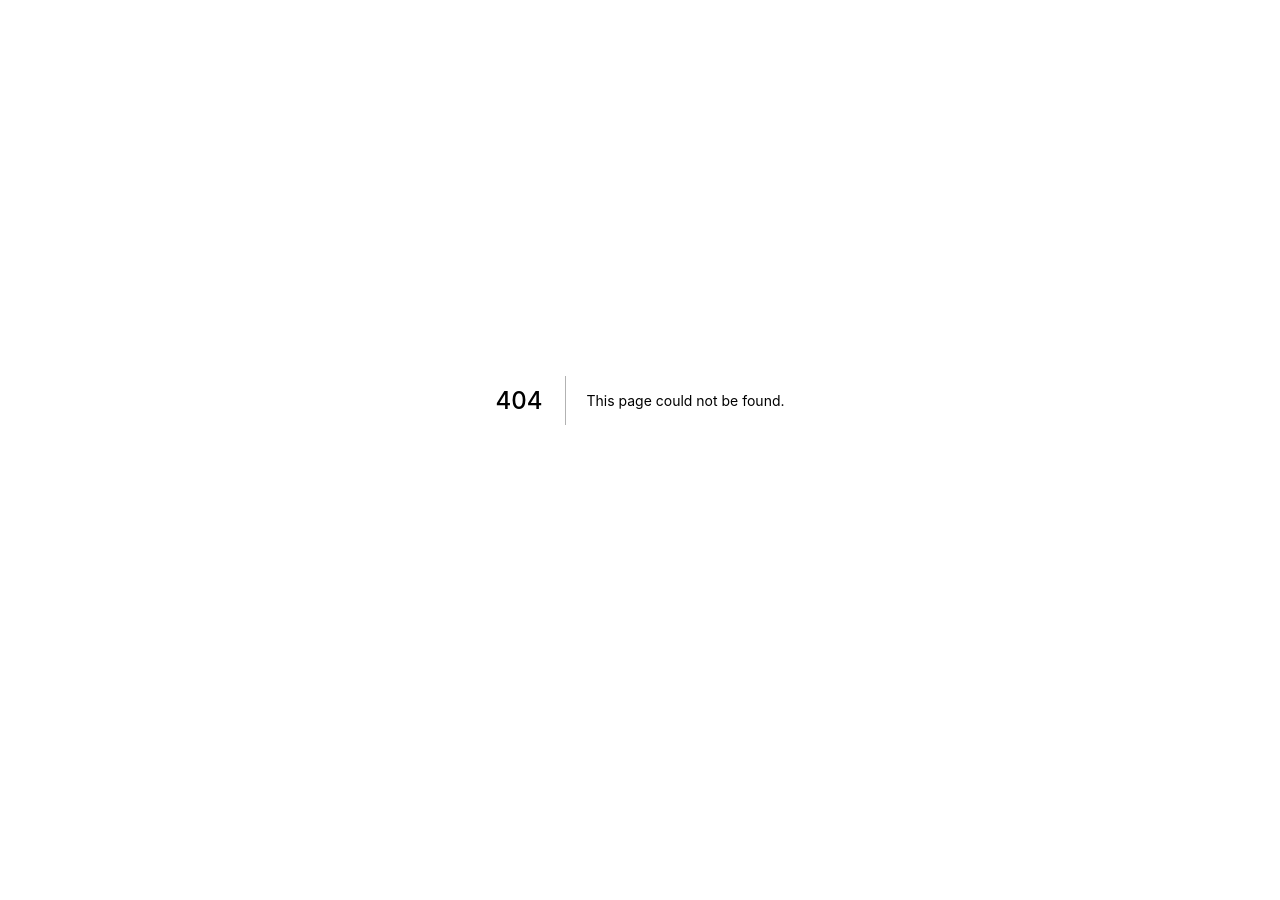
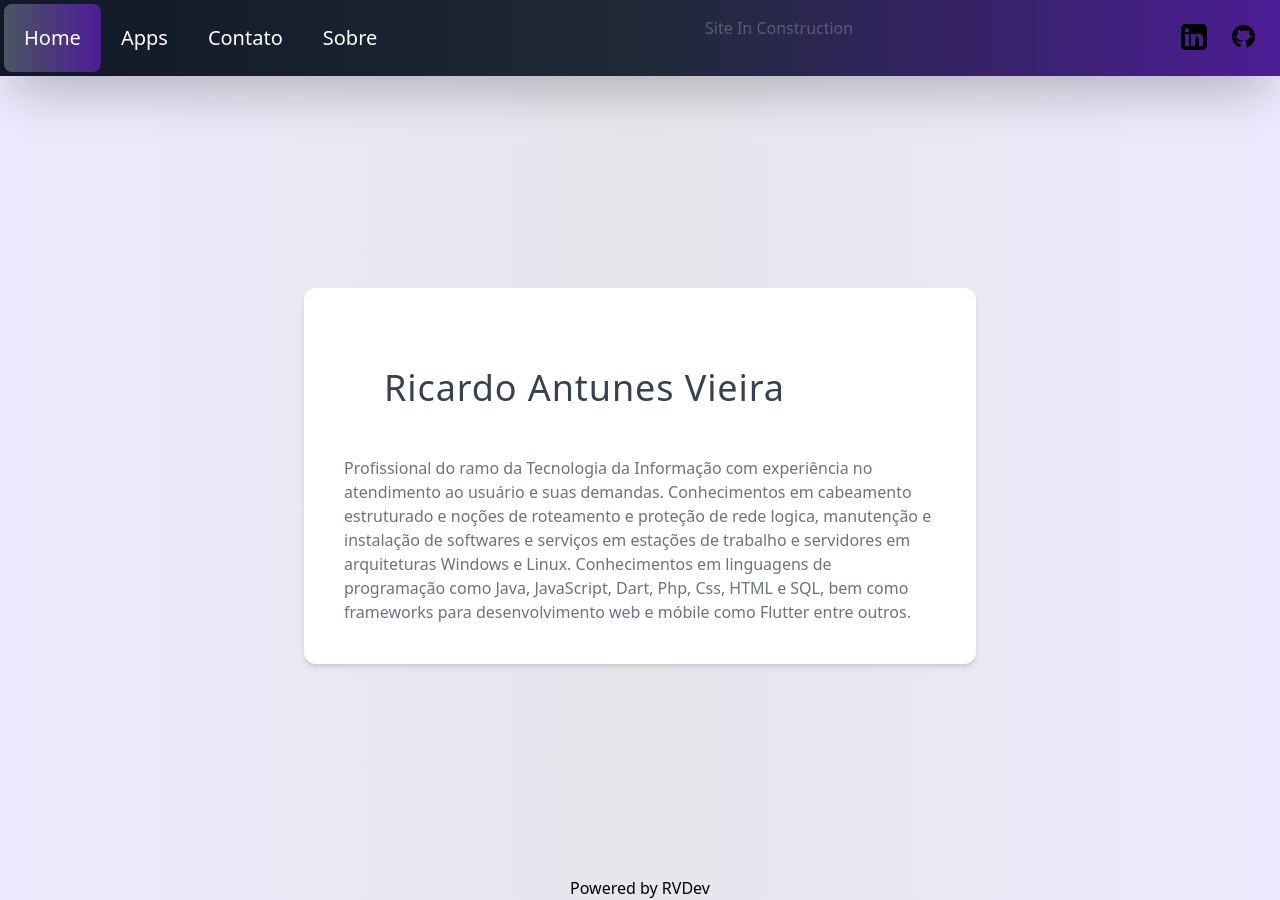
Before and after one commit to RicardoAVieira/portfolio, a Next.js app: page /about in a window 1280 px wide. Before the commit this address had no page. Before the commit the page ends 800 px from the top, so only its background shows below. Built offline with nearby package versions, Linux system fonts and the light colour scheme.

Commit message:
Add about page, Background color changed and github icon add.

```diff
--- a/components/Footer.js
+++ b/components/Footer.js
@@ -5,9 +5,12 @@ export default function Footer() {
                 <a class="" href="https://www.linkedin.com/in/ricardoav/" target="_blank" rel="noopener noreferrer" >
                     <p class=" font-thin shadow-2xl ">
                         Powered by RVDev
+
                     </p>
                 </a>
+
             </footer>
+
 
         </div>
     )
--- a/components/Header.js
+++ b/components/Header.js
@@ -4,17 +4,19 @@ export default function Header() {
         <div className="flex justify-between bg-gradient-to-r from-gray-900 via-gray-800 to-purple-900 shadow-2xl">
             <div className="flex justify-Start p-1"  >
                 <a className="rounded-lg text-xl p-5 text-white bg-gradient-to-r from-gray-600 to-purple-900 hover:from-pink-800 hover:to-black-900" href="/">Home</a>
-                <a className="rounded-lg text-xl p-5 text-white hover:text-red-500" href="/myApps">My Apps</a>
-                <a className="rounded-lg text-xl p-5 text-white hover:text-red-500" href="contact">Contact</a>
+                <a className="rounded-lg text-xl p-5 text-white hover:text-red-500" href="/myApps">Apps</a>
+                <a className="rounded-lg text-xl p-5 text-white hover:text-red-500" href="contact">Contato</a>
+                <a className="rounded-lg text-xl p-5 text-white hover:text-red-500" href="about">Sobre</a>
             </div>
             <div>
-                <h2 class="text-white flex justify-center animate-bounce p-4">
+                <h2 class="text-gray-500 flex justify-center animate-pulse p-4">
                     Site In Construction
                     </h2>
             </div>
 
-            <div className="flex justify-end p-5 rounded-lg shadow-2x1 ">
-                <a href="https://www.linkedin.com/in/ricardoav/" > <img src="/linkedin26.png" /> </a>
+            <div className="flex justify-end p-5 rounded-lg shadow-2x1 flex space-x-4">
+                <a className="p-1" href="https://www.linkedin.com/in/ricardoav/" > <img src="/linkedin26.png" /> </a>
+                <a className="p-1" href="https://github.com/RicardoAVieira"><img src="/github50.png" /></a>
             </div>
 
         </div>
--- /dev/null
+++ b/pages/about.js
@@ -0,0 +1,41 @@
+import styles from '../styles/Home.module.css'
+import Header from '../components/Header'
+import Head from 'next/head'
+import Footer from '../components/Footer'
+
+
+
+export default function Contact() {
+
+    return (
+        <div className="bg-gradient-to-r from-purple-100 via-gray-200 to-purple-100">
+            <Head>
+                <title>teste</title>
+                <meta charSet="utf-8" />
+                <meta name="viewport" content="initial-scale=1.0, width=device-width" />
+            </Head>
+            <Header />
+
+            <div className={styles.container}>
+                <main className={styles.main}>
+                    <div className="max-w-md mx-auto bg-white rounded-xl shadow-md overflow-hidden md:max-w-2xl">
+                        <div className="md:flex">
+                            <div className="md:flex-shrink-0">
+                            </div>
+                            <div className="p-10">
+                                <div className="tracking-wide text-sm text-gray-700 text-4xl p-10 center">Ricardo Antunes Vieira</div>
+
+                                <p className="mt-2 text-gray-500">Profissional do ramo da Tecnologia da Informação com experiência no atendimento ao usuário e suas demandas. Conhecimentos em cabeamento estruturado e noções de roteamento e proteção de rede logica, manutenção e instalação de softwares  e serviços em estações de trabalho e servidores em arquiteturas Windows e Linux. Conhecimentos  em  linguagens de programação como Java, JavaScript, Dart, Php, Css, HTML e SQL, bem como frameworks para desenvolvimento web e móbile como Flutter entre outros.</p>
+                            </div>
+                        </div>
+                    </div>
+
+
+                </main>
+            </div>
+
+
+            <Footer />
+        </div>
+    )
+}
--- a/pages/contact.js
+++ b/pages/contact.js
@@ -8,7 +8,7 @@ import Footer from '../components/Footer'
 export default function Contact() {
 
     return (
-        <div className="bg-gradient-to-r from-purple-100 via-pink-100 to-red-100">
+        <div className="bg-gradient-to-r from-purple-100 via-gray-200 to-purple-100">
             <Head>
                 <title>teste</title>
                 <meta charSet="utf-8" />
--- a/pages/index.js
+++ b/pages/index.js
@@ -5,7 +5,7 @@ import Footer from '../components/Footer'
 
 
 export default function Home() {
-  return (<div className="bg-gradient-to-r from-purple-100 via-pink-100 to-red-100">
+  return (<div className="bg-gradient-to-r from-purple-100 via-gray-200 to-purple-100">
     <Head>
       <title>Ricardo Vieira Development</title>
       <link rel="icon" href="/favicon.ico" />
@@ -15,18 +15,17 @@ export default function Home() {
     <div className={styles.container}>
       <main className={styles.main}>
 
-        <div class="max-w-xl mx-auto bg-white rounded-x1 shadow-md overflow-hidden md:max-w-2xl">
+        <div class="bg-white rounded-x1 shadow-2xl">
           <div class="md:flex w-auto h-auto ">
             <div class="md:flex-shrink-0">
-              <img class="h-auto w-auto object-cover lg:w-48" src="/20210117_1510182.jpg" alt="Author Image" />
+              <img class="max-w-md mx-auto " src="/20210117_1510182.jpg" alt="Author Image" />
             </div>
             <div class="p-5 ">
               <div class="uppercase tracking-wide text-sm text-indigo-500 font-semibold ">Ricardo Antunes Vieira</div>
               <a href="mailto:ricardo.antunes.vieira@gmail.com"
-                class="block mt-1 text-lg leading-tight font-medium text-black hover:underline">Contact for new jobs</a>
+                class="block mt-1 text-lg leading-tight font-medium text-black hover:underline">Entre em contato para novos trabalhos.</a>
               <p class="mt-2 text-gray-600 ">
-                Professional in the Information Technology area, focused on mobile and web development.
-              </p>
+                Profissional na área de Tecnologia da Informação, com foco em desenvolvimento mobile e web.              </p>
 
             </div>
           </div>
--- a/pages/myApps.js
+++ b/pages/myApps.js
@@ -5,7 +5,7 @@ import Footer from '../components/Footer'
 
 
 export default function Home() {
-    return (<div className="bg-gradient-to-r from-purple-100 via-pink-100 to-red-100">
+    return (<div className="bg-gradient-to-r from-purple-100 via-gray-200 to-purple-100">
 
         <Head>
             <title>Ricardo Vieira Development</title>
```
Also changed, not shown: public/github50.png (added).
